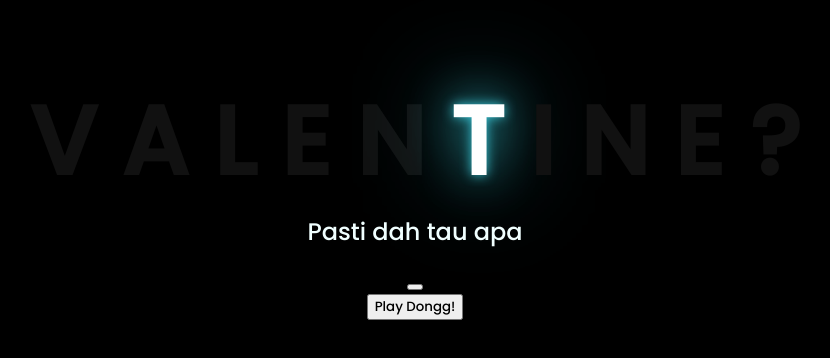
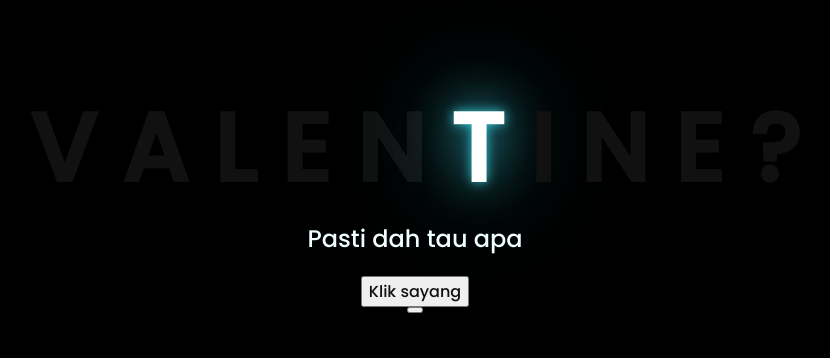
Before and after one commit to syhrulll/syhrulll.github.io, a plain HTML site: page index.html in a window 1280 px wide. Shown: the part 214-572 px from the top of the page, without its empty margins (233-1063 px from the left). Drawn offline with Linux system fonts and the light colour scheme.

Commit message:
Update index.html

```diff
--- a/index.html
+++ b/index.html
@@ -27,10 +27,10 @@
     </div>
     <div class="button">
         <button>
-
+           <a href="flower.html">Klik sayang</a>
         </button>
     </div>
-        <button onclick="startAudio()">Play Dongg!</button>
+        <button onclick="startAudio()"></button>
         <iframe id="audioFrame" src="audio.html" style="display:none;"></iframe>
 </body>
 </html>
```
